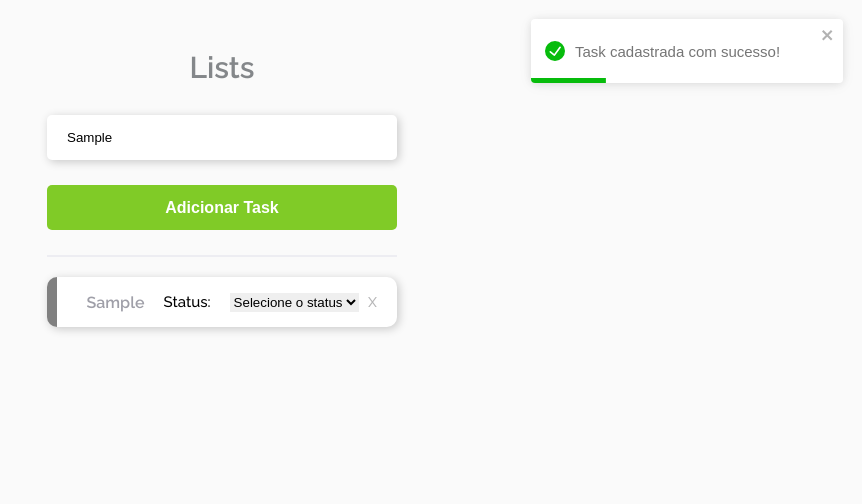
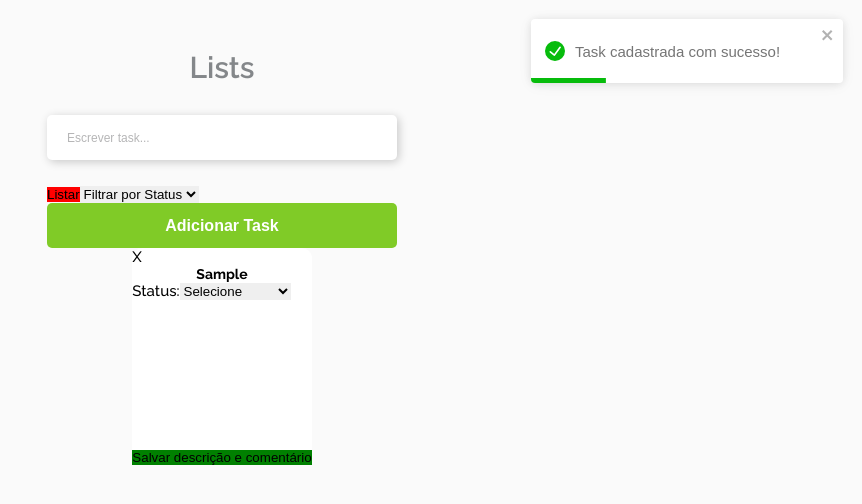
Before and after one commit to gabrielmpdev/to-do-list, a React (Create React App) app: page / in a window 1280 px wide. Both pictures are taken after typing "Sample" into the empty fields and a click on the button "Adicionar Task". Shown: the top 504 px of the page, without its empty margins (418-1280 px from the left). Built offline with nearby package versions, Linux system fonts and the light colour scheme.

Commit message:
feat(ToDoList): added filter

```diff
--- a/package.json
+++ b/package.json
@@ -14,8 +14,12 @@
     "react-dom": "^18.2.0",
     "react-scripts": "5.0.1",
     "react-toastify": "^9.1.3",
+    "styled-components": "^6.1.0",
     "typescript": "^4.9.5",
     "web-vitals": "^2.1.4"
+  },
+  "resolutions": {
+    "styled-components": "^5"
   },
   "scripts": {
     "start": "react-scripts start",
--- a/src/App.tsx
+++ b/src/App.tsx
@@ -1,63 +1,108 @@
-import { useState } from "react";
-import TodoTask from "./components/TodoTask";
-import './styles/styles.css'
+import React, { useState, useEffect } from "react";
+import TodoTask from "./components/TodoTask/TodoTask";
+import './styles/styles.css';
 import { iTask } from "./interfaces";
 import { toast, ToastContainer } from 'react-toastify';
 import "react-toastify/dist/ReactToastify.css";
+import ButtonTest from "./components/Button";
+import styled from "styled-components";
 
 function App() {
-const [task , setTask] = useState <string> ("")
-const [todoList , setTodoList]  = useState<iTask[]>([])
+  const [task, setTask] = useState<string>("");
+  const [todoList, setTodoList] = useState<iTask[]>([]);
+  const [selectedStatus, setSelectedStatus] = useState<string>(''); // Estado para rastrear o status selecionado
+
   function addTask(): void {
-	if(task === ""){
-		toast.error("Digite alguma task.")
-	} else{
-		const idRandom = (num: number) => Math.floor(Math.random() * num)
-		const newTask = { id: idRandom(999999999999999) , nameTask: task }
-		setTodoList([...todoList , newTask ])
-		console.log(newTask)
-		toast.success("Task cadastrada com sucesso!")
+    if (task === "") {
+      toast.error("Digite alguma task.");
+    } else {
+      const idRandom = (num: number) => Math.floor(Math.random() * num);
+      const newTask = { id: idRandom(999999999999999), nameTask: task, Status: '' }; // Remova o status da criação
+      setTodoList([...todoList, newTask]);
+      console.log(newTask);
+      toast.success("Task cadastrada com sucesso!");
+      setTask("")
+    }
+  }
+ const ContainerTasks = styled.section `
+ display: flex;
+ flex-wrap: wrap;
+ width: calc(100% - 40px);
+ margin: 0 auto;
+ justify-content: center;
+ gap: 20px
+
+ `
+
+  function updateTaskStatus(taskId: number, newStatus: string): void {
+    const updatedTodoList = todoList.map((task) => {
+      if (task.id === taskId) {
+        return { ...task, Status: newStatus };
+      }
+      return task;
+    });
+    setTodoList(updatedTodoList);
   }
 
+  function handleClickButton() {
+    alert("botão clicado");
   }
 
+  useEffect(() => {
+    const storedTodoList = sessionStorage.getItem("todoList");
+    if (storedTodoList) {
+      setTodoList(JSON.parse(storedTodoList));
+    }
+  }, []);
 
+  useEffect(() => {
+    sessionStorage.setItem("todoList", JSON.stringify(todoList));
+  }, [todoList]);
 
-function deleteTask(DeleteTaskById: number) : void {
- setTodoList(todoList.filter((taskName) => taskName.id !== DeleteTaskById))
- console.log( DeleteTaskById)
+  function deleteTask(DeleteTaskById: number): void {
+    setTodoList(todoList.filter((task) => task.id !== DeleteTaskById));
+    console.log(DeleteTaskById);
+  }
 
-}
+  const filteredTasks = selectedStatus
+    ? todoList.filter((task) => task.Status === selectedStatus)
+    : todoList;
 
   return (
     <div className="App">
-<ToastContainer
-autoClose={2500}
-pauseOnHover={false}
-/>
-			<header>
-
+      <ToastContainer autoClose={2500} pauseOnHover={false} />
+      <header className="container-list">
         <h2>Lists</h2>
-
         <input
-					type="text" autoComplete="off"
+          type="text"
+          autoComplete="off"
           placeholder="Escrever task..."
           name="task"
-					className="input"
+          className="input-list"
           value={task}
           onChange={(event) => setTask(event.target.value)}
         />
-
-				<button type="submit" onClick={addTask} className="btn-header">Adicionar Task</button>
+        <ButtonTest value="Listar" onClick={handleClickButton} background="red"/>
+        <select
+          value={selectedStatus}
+          onChange={(event) => setSelectedStatus(event.target.value)}
+        >
+          <option value="">Filtrar por Status</option>
+          <option value="To Do">To Do</option>
+          <option value="Em andamento">Em andamento</option>
+          <option value="Bloqueada">Bloqueada</option>
+          <option value="Finalizada">Finalizada</option>
+        </select>
+        <button type="submit" onClick={addTask} className="btn-header">
+          Adicionar Task
+        </button>
       </header>
-
       <div className="line"></div>
-			{todoList.map((task , key) =>(
-				<TodoTask key={key} task={task} deleteTask={deleteTask}/>
+      <ContainerTasks>
+        {filteredTasks.map((task, key) => (
+          <TodoTask key={key} task={task} deleteTask={deleteTask} updateTaskStatus={updateTaskStatus}  />
         ))}
-
-
-
+      </ContainerTasks>
     </div>
   );
 }
--- /dev/null
+++ b/src/components/Button/index.tsx
@@ -0,0 +1,18 @@
+import React from 'react';
+
+interface ButtonTestProps {
+    value: string
+    onClick: () => void;
+    background: string
+}
+
+const ButtonTest = ({value , onClick , background}: ButtonTestProps) => {
+    const buttonStyle = {
+        backgroundColor: background
+    }
+    return <button onClick={onClick} style={buttonStyle}> {value} </button>
+
+
+}
+
+export default ButtonTest
--- a/src/components/TodoTask.tsx
+++ /dev/null
@@ -1,59 +0,0 @@
-import './styles.css';
-import { iTask } from "../interfaces";
-import React, { useState } from 'react';
-
-interface TaskProps {
-    task: iTask,
-    deleteTask(DeleteTaskById: number): void,
-}
-
-function TodoTask({ task, deleteTask }: TaskProps) {
-    const [borderColor, setBorderColor] = useState<string>(''); // Estado para a cor da borda
-
-    function statusTask(e: React.ChangeEvent<HTMLSelectElement>) {
-        const selectedStatus = e.target.value;
-        // Defina a cor da borda com base no status selecionado
-        switch (selectedStatus) {
-            case 'Em andamento':
-                setBorderColor('orange');
-                break;
-            case 'Bloqueada':
-                setBorderColor('red');
-                break;
-            case 'Finalizada':
-                setBorderColor('#80CB27');
-                break;
-            default:
-                setBorderColor('transparent'); // Nenhuma cor de borda
-        }
-    }
-
-    return (
-        <div className="card" style={{ borderLeftColor: borderColor }}>
-            <div className='card-content'>
-                <p>{task.nameTask}</p>
-                Status:
-                <select id="card-status" onChange={statusTask}>
-                    <option>
-                        Selecione o status
-                    </option>
-                    <option>
-                        Em andamento
-                    </option>
-                    <option>
-                        Bloqueada
-                    </option>
-                    <option>
-                        Finalizada
-                    </option>
-                </select>
-            </div>
-
-            <div className="line2">
-                <span onClick={() => deleteTask(task.id)} className="btn-card">X</span>
-            </div>
-        </div>
-    );
-}
-
-export default TodoTask;
--- /dev/null
+++ b/src/components/TodoTask/TodoTask.tsx
@@ -0,0 +1,91 @@
+import React, { useState, useEffect } from 'react';
+import { iTask } from "../../interfaces";
+import styled from 'styled-components';
+interface TaskProps {
+    task: iTask,
+    deleteTask(DeleteTaskById: number): void,
+    updateTaskStatus(taskId: number, newStatus: string): void,
+}
+
+function TodoTask({ task, deleteTask, updateTaskStatus  }: TaskProps) {
+    const [description, setDescription] = useState<string>('');
+    const [statusTask, setStatusTask] = useState<string>(task.Status);
+
+    useEffect(() => {
+        const savedDescription = sessionStorage.getItem(`description_${task.id}`);
+
+        if (savedDescription) {
+            setDescription(savedDescription);
+        }
+    }, [task.id]);
+
+    function statusSelectTask(e: React.ChangeEvent<HTMLSelectElement>) {
+        const newStatus = e.target.value;
+
+        // Atualize o estado local
+        setStatusTask(newStatus);
+
+        // Chame a função para atualizar o estado no componente pai
+        updateTaskStatus(task.id, newStatus);
+    }
+    const ButtonSaveDesc  = styled.button `
+    background: green
+  `;
+  const ContainerDesc  = styled.div `
+ display: flex;
+ flex-direction:column
+`;
+const Card  = styled.div `
+display: flex;
+flex-direction:column;
+background: white;
+border-radius: 10px;
+`;
+const TitleCard = styled.h3 `
+ color: black;
+ font-size: 14px;
+ text-align: center;
+`;
+    const cardClass = `card ${statusTask.toLowerCase()}`;
+
+    function handleDescriptionChange(e: React.ChangeEvent<HTMLTextAreaElement>) {
+        setDescription(e.target.value);
+    }
+
+    function saveDescriptionAndComment() {
+        if (description) {
+            sessionStorage.setItem(`description_${task.id}`, description);
+        }
+    }
+    return (
+
+    <Card className={cardClass}  >
+            <span onClick={() => deleteTask(task.id)} className="btn-card">X</span>
+            <div className='card-content'>
+                <div className='task-title'>
+                    <TitleCard>{task.nameTask}</TitleCard>
+                </div>
+                <div className='box-status'>
+    Status:
+    <select id="card-status" value={task.Status} onChange={statusSelectTask}>
+        <option value="">Selecione</option>
+        <option value="To Do">To Do</option>
+        <option value="Em andamento">Em andamento</option>
+        <option value="Bloqueada">Bloqueada</option>
+        <option value="Finalizada">Finalizada</option>
+    </select>
+</div>
+
+            </div>
+
+            <div className="line2"></div>
+            <ContainerDesc>
+            <textarea style={{ resize: "none", minHeight: "150px", padding: "25px 0px 25px 0px" }} value={description} onChange={handleDescriptionChange}></textarea>
+
+            <ButtonSaveDesc onClick={saveDescriptionAndComment}>Salvar descrição e comentário</ButtonSaveDesc>
+            </ContainerDesc>
+        </Card>
+    );
+}
+
+export default TodoTask;
--- a/src/components/styles.css
+++ b/src/components/TodoTask/styles.css
@@ -1,22 +1,56 @@
-.card {
+.card  {
     display: flex;
     align-items: center;
     justify-content: space-between;
     background-color: #fff;
-    height: 50px;
     padding: 7px 20px;
     box-shadow: 2px 2px 10px rgba(0, 0, 0, 0.2);
     border-left: 10px solid gray;
     border-radius: 10px;
     margin-top: 20px;
+    flex-direction: column;
+    position: relative;
 
 }
+.card.bloqueada{
+border-color: red;
+}
+/* .button-add-description{
+    position: absolute;
+    top: 54px;
+    left: 0;
+    right: 0;
+} */
 .card-content{
     width: 100%;
     display: flex;
     justify-content: space-around;
+    flex-direction: column;
+    align-items: center;
 }
 
+.task-title{
+    display: flex;
+
+}
+
+.description-box{
+    position: absolute;
+    top: 50px;
+    display: flex;
+    flex-direction: column;
+    width: 100%;
+    left: 0;
+}
+.description-box input{
+    height: 150px;
+}
+.container-tasks{
+    display: flex;
+    justify-content: center;
+    column-gap: 15px;
+    flex-wrap: wrap;
+}
 .line {
     border: 1px solid #EDEDF2;
     margin: 25px 0 0 0;
@@ -24,6 +58,8 @@
 
 .card .btn-card {
     background-color: #fff;
+    position: absolute;
+    right: 10px;
 }
 
 .card .line2 {
--- a/src/interfaces.ts
+++ b/src/interfaces.ts
@@ -1,5 +1,6 @@
  export interface iTask {
     id: number,
     nameTask: string
+    Status: string
 
    }
--- a/src/styles/global.css
+++ b/src/styles/global.css
@@ -6,6 +6,7 @@
     border: 0;
     outline: 0;
 }
+
 
 html, body, #root {
     width: 100vw;
--- a/src/styles/styles.css
+++ b/src/styles/styles.css
@@ -1,6 +1,6 @@
 .App {
   padding: 20px 0;
-  width: 85%;
+  width: 100%;
 
   display: flex;
   justify-content: center;
@@ -18,8 +18,12 @@ header h2 {
 
   margin: 30px 0;
 }
+.container-list{
+  max-width: 350px;
+  margin: 0 auto;
+}
 
-input {
+.container-list input {
   margin-bottom: 25px;
   padding-left: 20px;
 
@@ -27,13 +31,14 @@ input {
   border-radius: 5px;
 }
 
-.input::-webkit-input-placeholder  {
+
+.input-list::-webkit-input-placeholder  {
   font-size: 12px;
   font-weight: 500;
   color: #B6B6B7;
 }
 
-.btn-header, .input {
+.btn-header, .input-list {
   width: 100%;
   height: 45px;
 }
@@ -47,11 +52,3 @@ input {
   border-radius: 5px;
   cursor: pointer;
 }
-
-
-@media(min-width: 500px) {
-
-  .App {
-      max-width: 350px;
-  }
-}
```
Also changed, not shown: 1 other file (tests, documents, lock files or other folders). Lines whose indentation alone changed are shown as unchanged.
